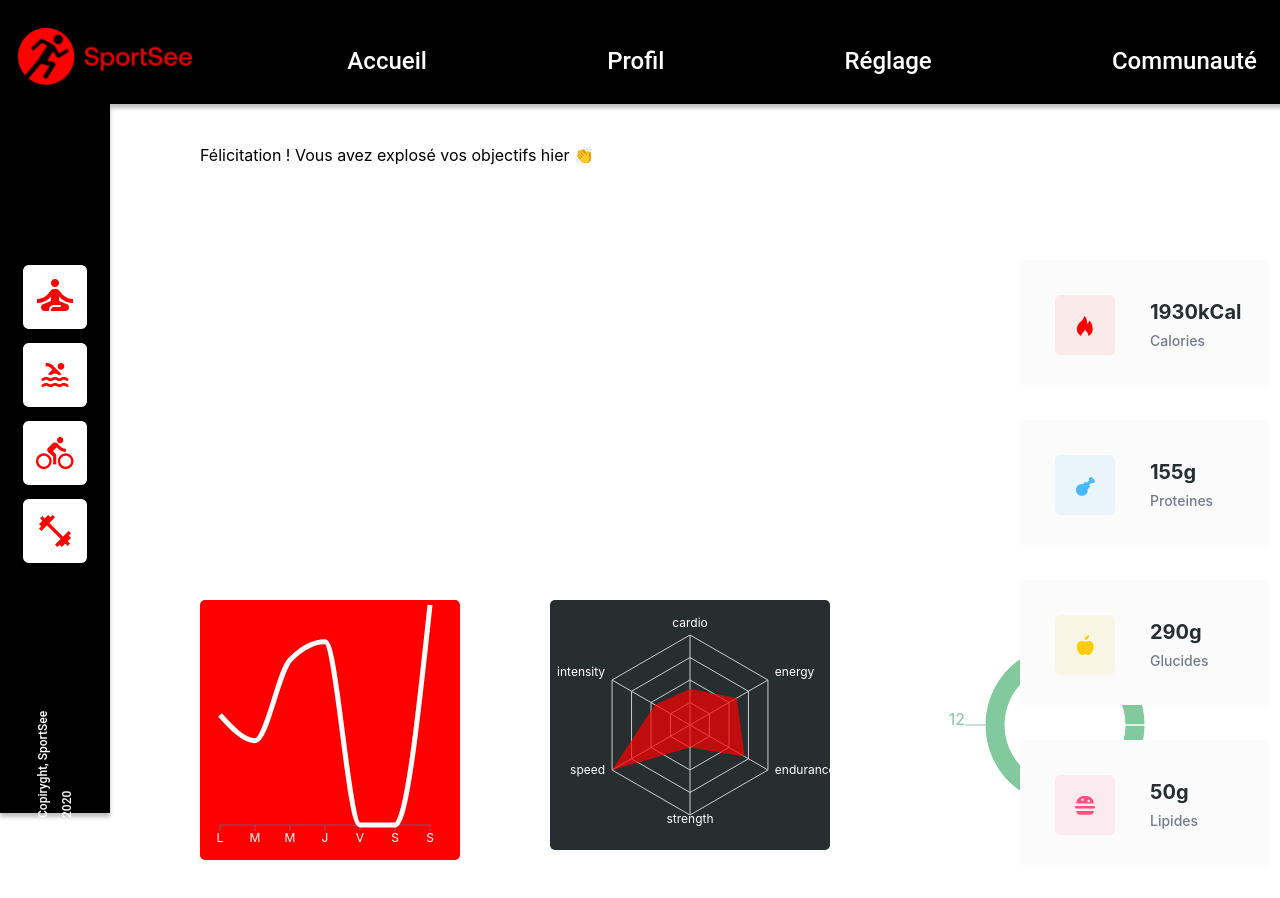
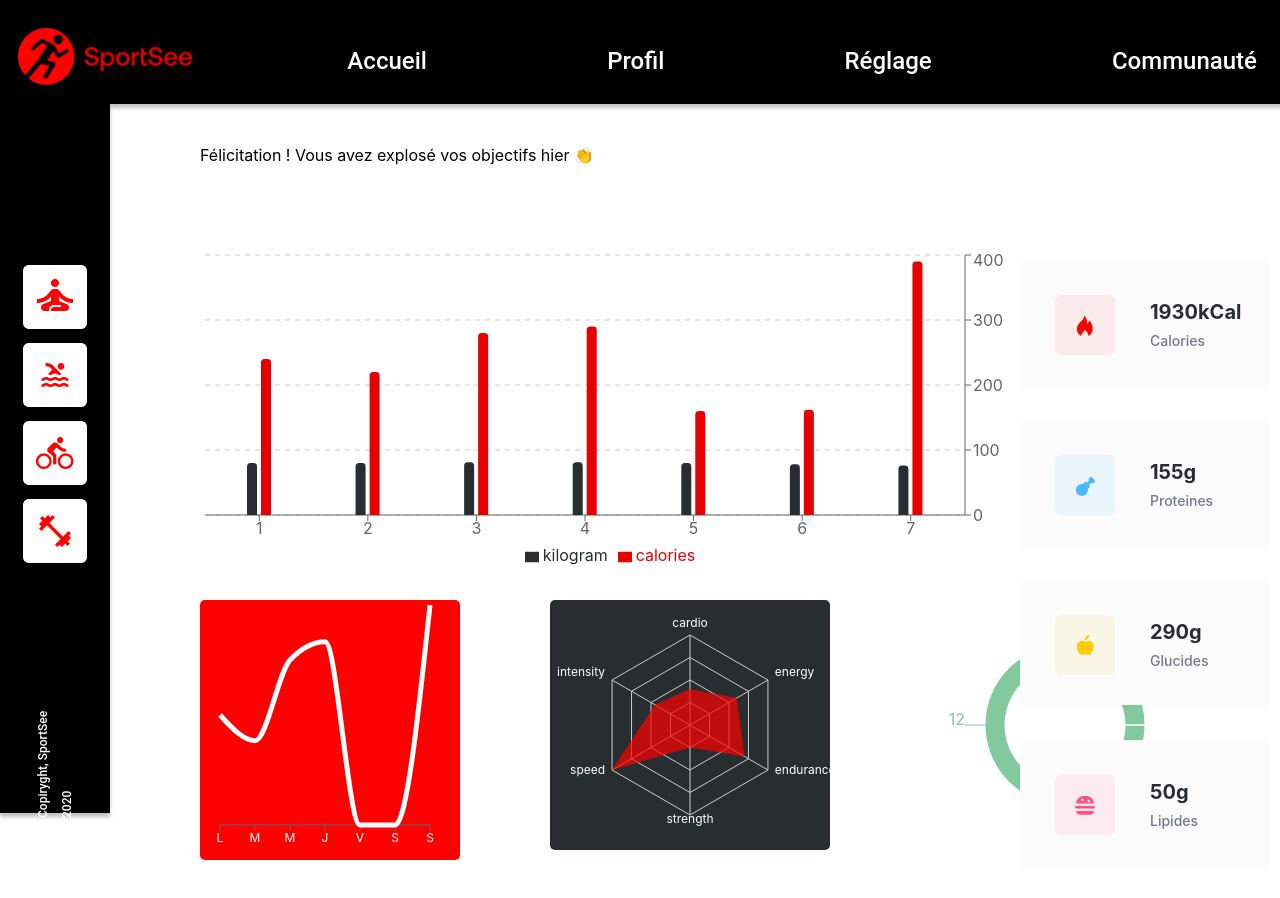
Before and after one commit to MaximilienProville75/MaximilienProville75-Proville_P12_22012022, a React (Create React App) app in the folder sportsee/: page / in a window 1280 px wide. Shown: the top 898 px of the page. Built offline with nearby package versions, Linux system fonts and the light colour scheme; no server answers.

Commit message:
31-01 18:00 --> DailyActivities Charts

```diff
--- a/sportsee/src/components/DashBoard/DailyActivity/DailyActivity.js
+++ b/sportsee/src/components/DashBoard/DailyActivity/DailyActivity.js
@@ -1,2 +1,46 @@
 import React from "react";
-import { BarChart, Bar, XAxis, YAxis, Tooltip, CartesianGrid } from "recharts";
+import {
+  BarChart,
+  Bar,
+  XAxis,
+  YAxis,
+  Tooltip,
+  CartesianGrid,
+  Legend,
+} from "recharts";
+
+const data = [
+  { day: "1", kilogram: 80, calories: 240 },
+  { day: "2", kilogram: 80, calories: 220 },
+  { day: "3", kilogram: 81, calories: 280 },
+  { day: "4", kilogram: 81, calories: 290 },
+  { day: "5", kilogram: 80, calories: 160 },
+  { day: "6", kilogram: 78, calories: 162 },
+  { day: "7", kilogram: 76, calories: 390 },
+];
+
+function DailyActivities() {
+  return (
+    <BarChart width={830} height={320} data={data}>
+      <CartesianGrid strokeDasharray="5 5" vertical={false} />
+      <XAxis dataKey="day" />
+      <YAxis orientation="right" />
+      <Tooltip />
+      <Legend />
+      <Bar
+        dataKey="kilogram"
+        fill="#282D30"
+        barSize={10}
+        radius={[3.5, 3.5, 0, 0]}
+      />
+      <Bar
+        dataKey="calories"
+        fill="#E60000"
+        barSize={10}
+        radius={[3.5, 3.5, 0, 0]}
+      />
+    </BarChart>
+  );
+}
+
+export default DailyActivities;
--- a/sportsee/src/components/DashBoard/DashBoard.css
+++ b/sportsee/src/components/DashBoard/DashBoard.css
@@ -21,3 +21,9 @@
     left: 700px;
     top: 600px;
 }
+
+.DailyActivities{
+    position:absolute;
+    left: 200px;
+    top: 250px;
+}
--- a/sportsee/src/components/DashBoard/DashBoard.js
+++ b/sportsee/src/components/DashBoard/DashBoard.js
@@ -10,12 +10,16 @@ import MacroNutrimentsList from "./MacroNutriments/MacroNutrimentList";
 import ObjectifGraph from "./ObjectifGraph/ObjectifGraph";
 import RadarGraph from "./RadarGraph/RadarGraph";
 import KpiGraph from "./KpiGraph/KpiGraph";
+import DailyActivities from "./DailyActivity/DailyActivity";
 
 function Dashboard() {
   return (
     <>
       <HeaderNav />
       <UserInfos />
+      <div className="DailyActivities">
+        <DailyActivities />
+      </div>
       <div className="AverageSession">
         <ObjectifGraph />
       </div>
```
